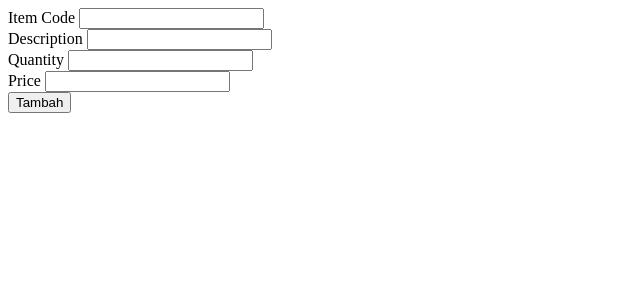
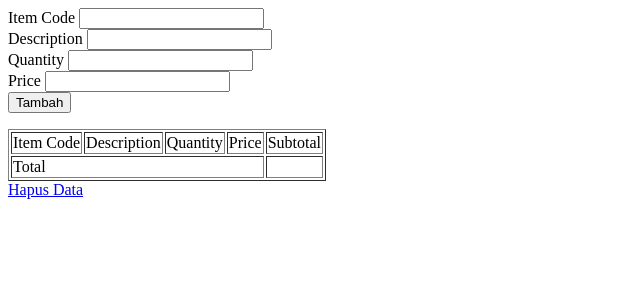
Before and after one commit to ekookda/latihan, a PHP site: page /add-so.php in a window 1280 px wide. Shown: the top 300 px of the page, without its empty margins (0-640 px from the left). Run offline with PHP 8.4, Linux system fonts and the light colour scheme.

Commit message:
form-auto-fill and session

```diff
--- a/add-so.php
+++ b/add-so.php
@@ -55,22 +55,16 @@
 ?>
 
 <form method="post" action="add-so.php?action=add">
-    Item Code <input name="itemcode" type="text">
+    Item Code <input name="itemcode" type="text" onkeyup="autofill()" id="itemcode">
     <br>
-    Description <input type="text" name="input">
+    Description <input type="text" name="input" id="desc">
     <br>
-    Quantity <input type="text" name="qty">
+    Quantity <input type="text" name="qty" id="qty">
     <br>
-    Price <input type="text" name="price">
+    Price <input type="text" name="price" id="price">
     <br>
     <input type="submit" name="btn-submit" value="Tambah">
 </form>
-
-<?php
-if(isset($_SESSION['produk_item'])):
-    $subtotal = 0;
-    $total = 0;
-?>
 
 <table border="1">
     <thead>
@@ -83,7 +77,12 @@
         </tr>
     </thead>
     <tbody>
-    <?php foreach ($_SESSION['produk_item'] as $v): ?>
+<?php
+if(isset($_SESSION['produk_item'])):
+    $subtotal = 0;
+    $total = 0;
+    foreach ($_SESSION['produk_item'] as $v):
+?>
         <tr>
             <td><?php echo $v['itemcode']; ?></td>
             <td><?php echo $v['desc']; ?></td>
@@ -91,16 +90,40 @@
             <td><?php echo $v['price']; ?></td>
             <td><?php echo $subtotal = $v['qty']*$v['price']; ?></td>
         </tr>
-    <?php
+<?php
         $total += $subtotal;
     endforeach;
-    ?>
+endif;
+?>
         <tr>
             <td colspan="4">Total</td>
+<?php $total = isset($total)?$total:FALSE; ?>
             <td><?php echo $total; ?></td>
         </tr>
     </tbody>
 </table>
 <a href="add-so.php?action=hapus">Hapus Data</a>
 
-<?php endif; ?>
+<script src="https://ajax.googleapis.com/ajax/libs/jquery/1.12.4/jquery.min.js"></script>
+<script type="text/javascript">
+    function autofill()
+    {
+        // ambil nilai dari form
+        var itemcode = $('#itemcode').val();
+
+        // buat ajax
+        $.ajax({
+            //buat file untuk memproses query ke database
+            url: 'proses.php',
+            data:"itemcode="+itemcode, // membuat parameter URL untuk oper nilai itemcode
+        }).success(function(data){
+            var json = data,
+            //ambil data dari database yg telah diparsing ke bentuk json
+            obj = JSON.parse(json);
+            // masukkan nilai parse json ke form berdasarkan id
+            $('#desc').val(obj.desc);
+            $('#qty').val(obj.qty);
+            $('#price').val(obj.price);
+        });
+    }
+</script>
```
Also changed, not shown: proses.php (added, +17 -0 lines).
